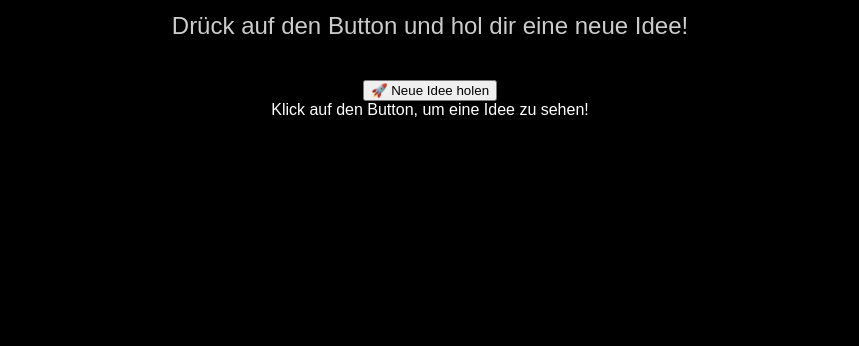
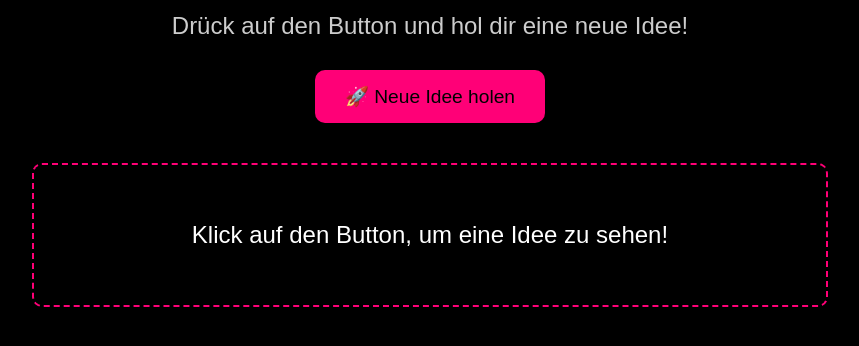
Before and after one commit to Kommonasa/tiktokideen, a plain HTML site: page index.html in a window 1280 px wide. Shown: the part 120-466 px from the top of the page, without its empty margins (210-1069 px from the left). Drawn offline with nearby package versions, Linux system fonts and the light colour scheme.

Commit message:
Update style.css

```diff
--- a/style.css
+++ b/style.css
@@ -24,26 +24,46 @@ body {
 
 .subtitle {
   font-size: 1.5em;
-  margin-bottom: 40px;
+  margin-bottom: 30px;
   color: #ccc;
 }
 
-.ideas {
-  display: grid;
-  gap: 20px;
+.generate-button {
+  padding: 15px 30px;
+  font-size: 1.2em;
+  background-color: #ff0077;
+  border: none;
+  border-radius: 10px;
+  color: #000;
+  cursor: pointer;
+  transition: 0.3s;
+  margin-bottom: 20px;
 }
 
-.idea {
-  font-size: 1.2em;
-  padding: 10px;
-  border: 1px solid #ff0077;
+.generate-button:hover {
+  background-color: #ff3399;
+  transform: scale(1.1);
+}
+
+.idea-box {
+  font-size: 1.5em;
+  border: 2px dashed #ff0077;
+  padding: 20px;
   border-radius: 10px;
+  margin-top: 20px;
+  min-height: 100px;
+  display: flex;
+  align-items: center;
+  justify-content: center;
   transition: 0.3s;
 }
 
-.idea:hover {
-  background-color: #ff0077;
-  color: #000;
-  transform: scale(1.05);
-  cursor: pointer;
+.clicked {
+  animation: clickEffect 0.3s ease;
 }
+
+@keyframes clickEffect {
+  0% { transform: scale(1); background-color: #ff0077; color: #000; }
+  50% { transform: scale(1.1); background-color: #fff; color: #ff0077; }
+  100% { transform: scale(1); background-color: transparent; color: #fff; }
+}
```
